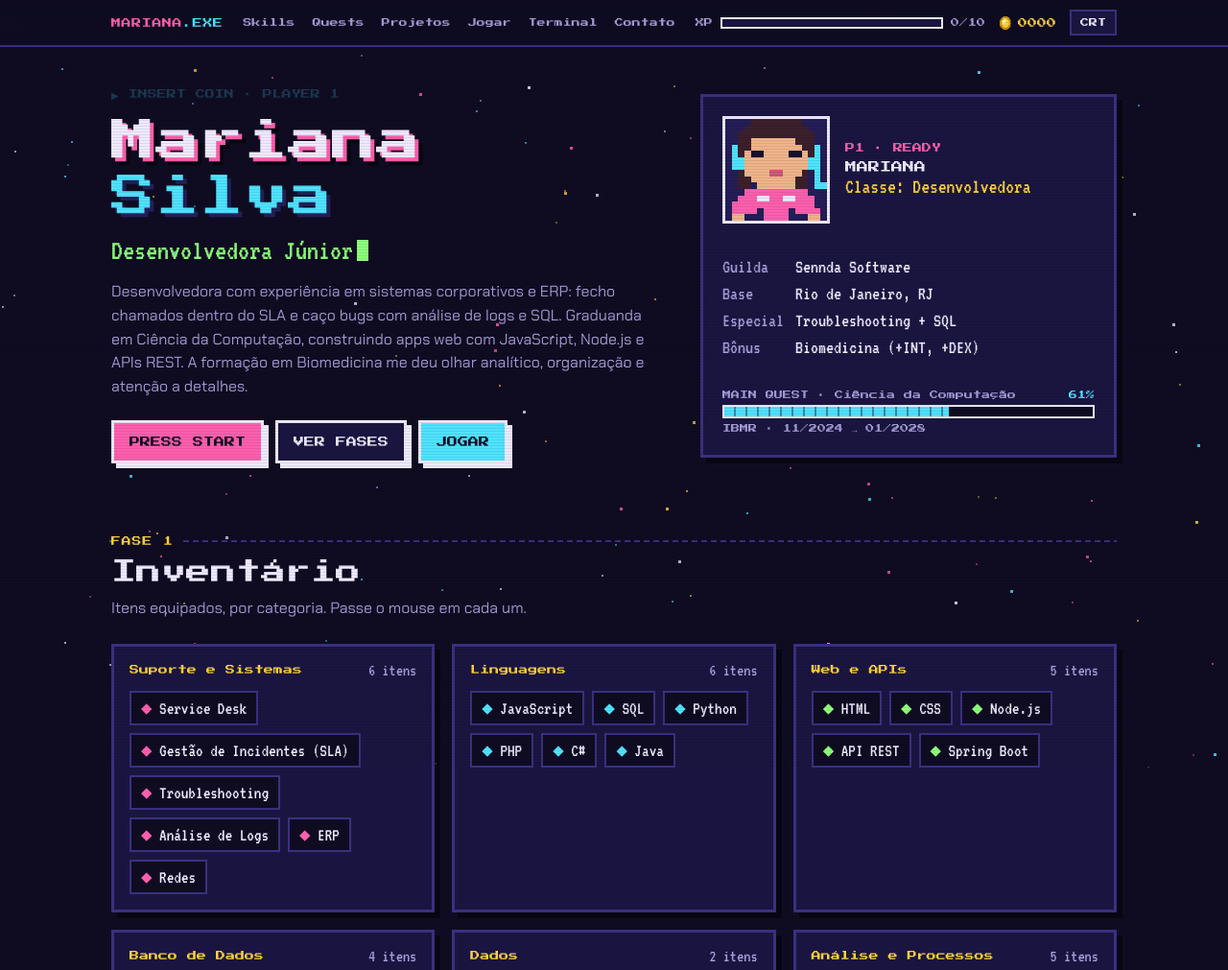
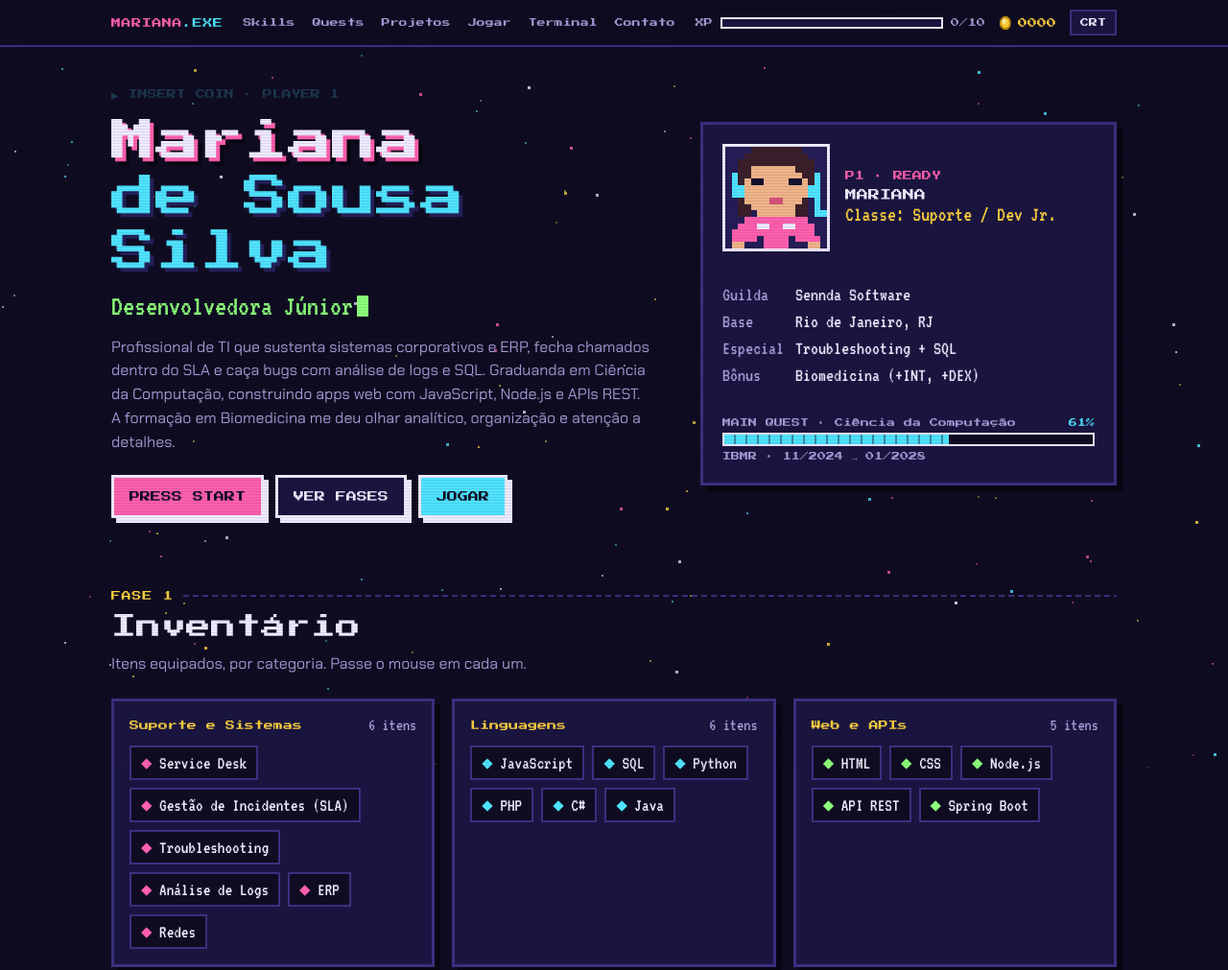
Before and after one commit to marianasilva12/marianasilva12.github.io, a plain HTML site: page index.html in a window 1280 px wide. Shown: the top 1011 px of the page at 96% size. Drawn offline with Linux system fonts and the light colour scheme.

Commit message:
Add files via upload

```diff
--- a/index.html
+++ b/index.html
@@ -4,7 +4,7 @@
 <meta charset="utf-8">
 <meta name="viewport" content="width=device-width,initial-scale=1,viewport-fit=cover">
 <title>Mariana Arcade</title>
-<meta name="description" content="Portfólio gamer de Mariana Silva, desenvolvedora.">
+<meta name="description" content="Portfólio gamer de Mariana de Sousa Silva: Analista de Suporte e Desenvolvedora Júnior.">
 <link rel="preconnect" href="https://fonts.googleapis.com">
 <link rel="preconnect" href="https://fonts.gstatic.com" crossorigin>
 <link rel="stylesheet" href="https://fonts.googleapis.com/css2?family=Press+Start+2P&family=Chakra+Petch:wght@400;500;600;700&family=VT323&display=swap">
@@ -237,9 +237,9 @@ body.party .hero h1{animation:hue 1.2s linear infinite}
   <section class="hero" id="start" aria-label="Jogadora">
     <div>
       <div class="insert">▶ INSERT COIN · PLAYER 1</div>
-      <h1>Mariana<span>Silva</span></h1>
-      <div class="role" aria-live="polite"><span id="role">Desenvolvedora</span><span class="cur"></span></div>
-      <p class="sum">Desenvolvedora com experiência em sistemas corporativos e ERP: fecho chamados dentro do SLA e caço bugs com análise de logs e SQL. Graduanda em Ciência da Computação, construindo apps web com JavaScript, Node.js e APIs REST. A formação em Biomedicina me deu olhar analítico, organização e atenção a detalhes.</p>
+      <h1>Mariana<span>de Sousa Silva</span></h1>
+      <div class="role" aria-live="polite"><span id="role">Analista de Suporte</span><span class="cur"></span></div>
+      <p class="sum">Profissional de TI que sustenta sistemas corporativos e ERP, fecha chamados dentro do SLA e caça bugs com análise de logs e SQL. Graduanda em Ciência da Computação, construindo apps web com JavaScript, Node.js e APIs REST. A formação em Biomedicina me deu olhar analítico, organização e atenção a detalhes.</p>
       <div class="btns">
         <button class="btn" id="pressStart">PRESS START</button>
         <a class="btn alt" href="#fases">VER FASES</a>
@@ -252,7 +252,7 @@ body.party .hero h1{animation:hue 1.2s linear infinite}
         <div>
           <div class="p1">P1 · READY</div>
           <div class="pname">MARIANA</div>
-          <div class="plv">Classe: Desenvolvedora</div>
+          <div class="plv">Classe: Suporte / Dev Jr.</div>
         </div>
       </div>
       <dl class="stats">
@@ -356,7 +356,7 @@ body.party .hero h1{animation:hue 1.2s linear infinite}
     </div>
   </section>
 </main>
-<footer class="wrap">© 2026 Mariana Silva · feito com HTML, CSS, JavaScript e muito café ☕ · GAME OVER? nunca.</footer>
+<footer class="wrap">© 2026 Mariana de Sousa Silva · feito com HTML, CSS, JavaScript e muito café ☕ · GAME OVER? nunca.</footer>
 <div class="toasts" id="toasts" aria-live="polite"></div>
 
 <script>
@@ -449,7 +449,7 @@ if(!reduce)setInterval(function(){drawAv(true);setTimeout(function(){drawAv(fals
 var avClicks=0;av.addEventListener("click",function(){avClicks++;beep(440+avClicks*80,.06);if(avClicks>=5)unlock("avatar")});
 
 /* ---------- papel digitando ---------- */
-var ROLES=["Desenvolvedora","Desenvolvedora Júnior","Caçadora de bugs","SQL & Troubleshooting","Futura cientista da computação"];
+var ROLES=["Analista de Suporte","Desenvolvedora Júnior","Caçadora de bugs","SQL & Troubleshooting","Futura cientista da computação"];
 var ri=0,ci=ROLES[0].length,del=true,roleEl=$("#role");
 if(!reduce)setTimeout(function tick(){var w=ROLES[ri];
   if(del){ci--;if(ci<=0){del=false;ri=(ri+1)%ROLES.length}}else{ci++;if(ci>=ROLES[ri].length){del=true;roleEl.textContent=ROLES[ri];return setTimeout(tick,1800)}}
@@ -557,7 +557,7 @@ var out=$("#out"),tin=$("#tin");
 function line(h,c){var d=document.createElement("div");if(c)d.className=c;d.innerHTML=h;out.appendChild(d);out.scrollTop=out.scrollHeight}
 var CMDS={
  help:function(){line('Comandos disponíveis:','w');line('  whoami      quem é a player\n  skills      inventário completo\n  projetos    lista de fases\n  quests      experiência\n  contato     como me chamar\n  play        abre o Caça-Bugs\n  SELECT * FROM skills;   tente SQL\n  sudo contratar          …\n  matrix · coffee · ls · clear','m')},
- whoami:function(){line('Mariana Silva','g');line('Desenvolvedora · Analista de Suporte @ Sennda Software\nGraduanda em Ciência da Computação (IBMR) · Rio de Janeiro, RJ')},
+ whoami:function(){line('Mariana de Sousa Silva','g');line('Analista de Suporte @ Sennda Software · Desenvolvedora Júnior\nGraduanda em Ciência da Computação (IBMR) · Rio de Janeiro, RJ')},
  skills:function(){INV.forEach(function(g){line('<span class="p">['+esc(g[0])+']</span> '+esc(g[2].join(" · ")))})},
  projetos:function(){P.forEach(function(p,i){line('<span class="g">'+String(i+1).padStart(2,"0")+'</span> '+esc(p.n)+' <span class="m">— '+esc(p.g)+' ['+STL[p.s]+']</span>')})},
  quests:function(){Q.forEach(function(q){line('<span class="g">'+esc(q[0])+'</span>  '+esc(q[3])+' <span class="m">@ '+esc(q[4])+'</span>')})},
```
